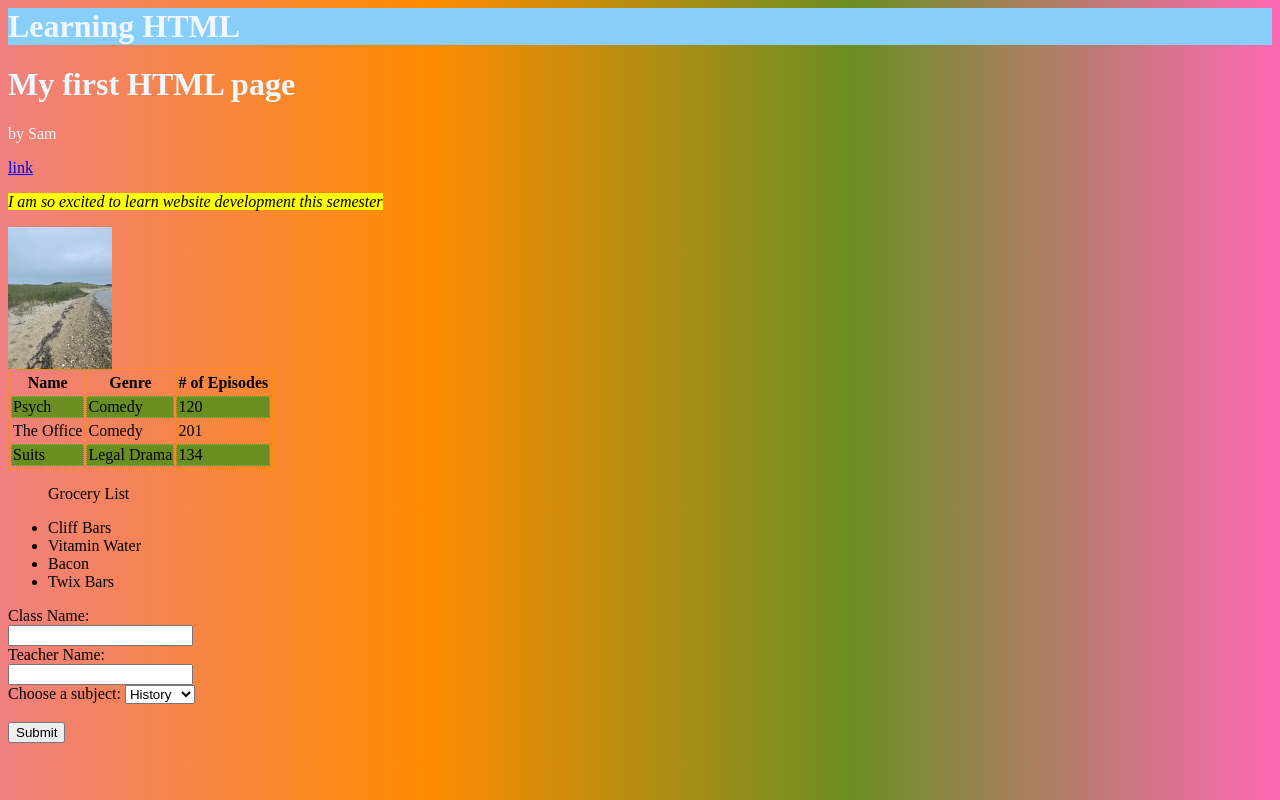
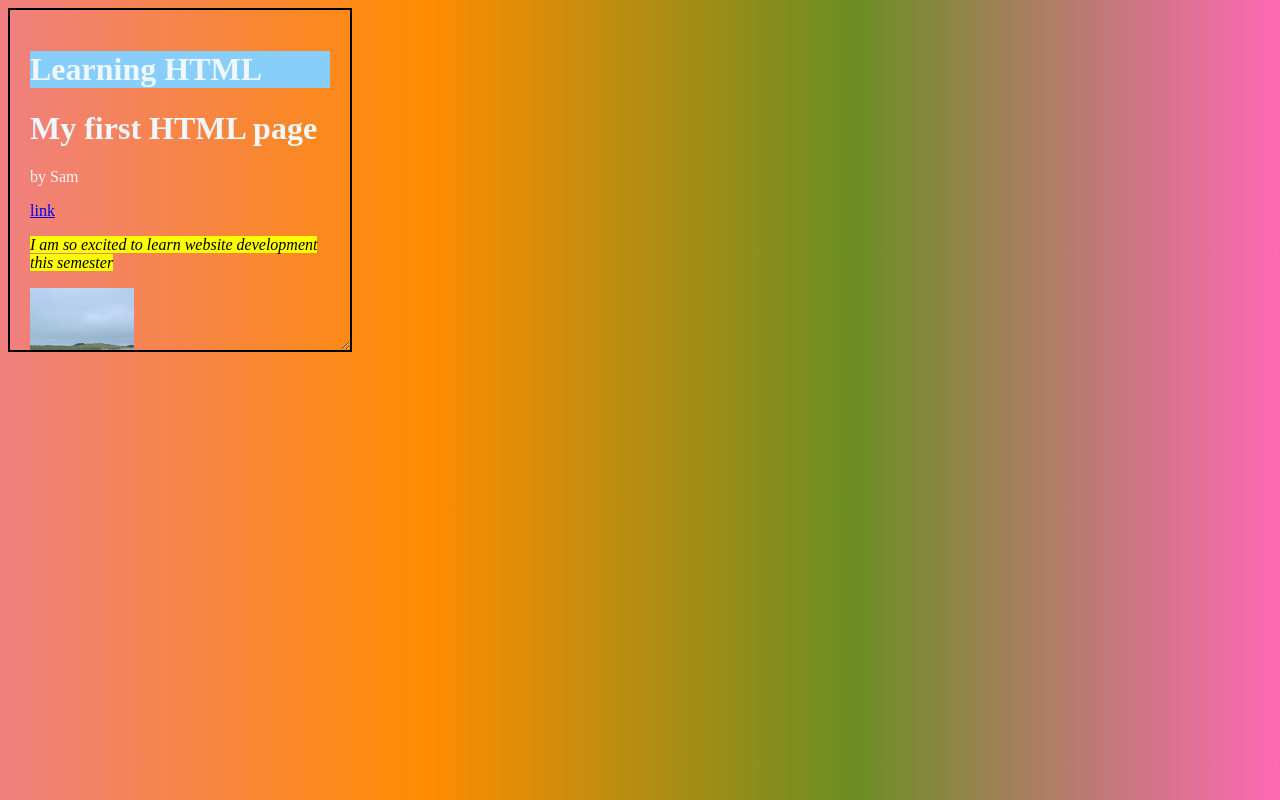
Before and after one commit to sbuonato24/myfirstwebsite, a plain HTML site: page index.html in a window 1280 px wide. Drawn offline with Linux system fonts and the light colour scheme.

Commit message:
finished questions

```diff
--- a/index.html
+++ b/index.html
@@ -1,4 +1,5 @@
 <html>
+    <div>
     <head>
         <!-- <style>
             body {background-color: salmon;}
@@ -64,5 +65,13 @@
         <input type="submit" value="Submit">
         <br>
       </form>
-</body>
+
+      <button onclick="getElementById('datetimebutton').innerHTML = Date()">What is the time?</button>
+      <p id="datetimebutton"></p>
+      <audio controls autoplay>
+        <source src="can'tstop.mp3" type="audio/mp3">
+      </audio>
+
+    </body>
+</div>
  </html>
--- a/styles.css
+++ b/styles.css
@@ -13,3 +13,11 @@ table, th, td {
 tr:nth-child(even) {
     background-color: olivedrab;
   }
+div{
+     border: 2px solid;
+     padding: 20px;
+     width: 300px;
+     height: 300px;
+     resize: both;
+     overflow: auto;
+}
```
